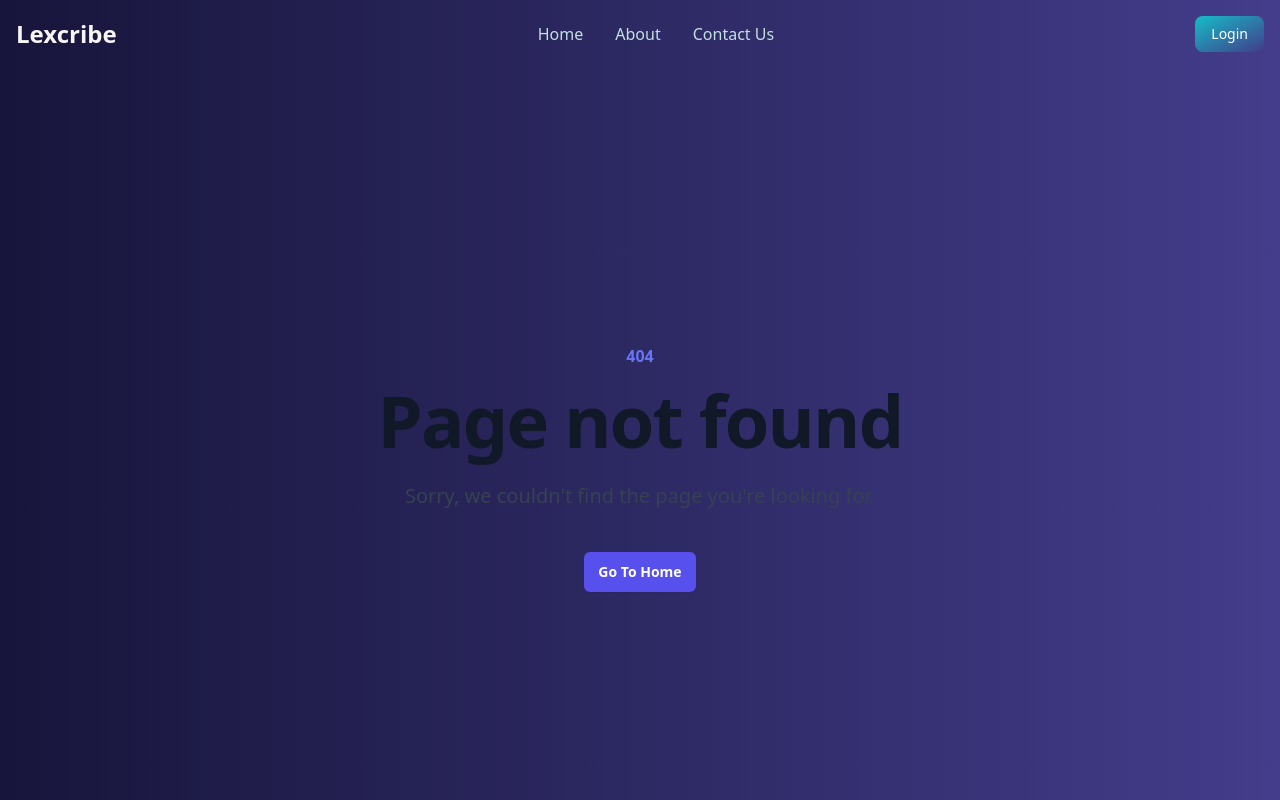
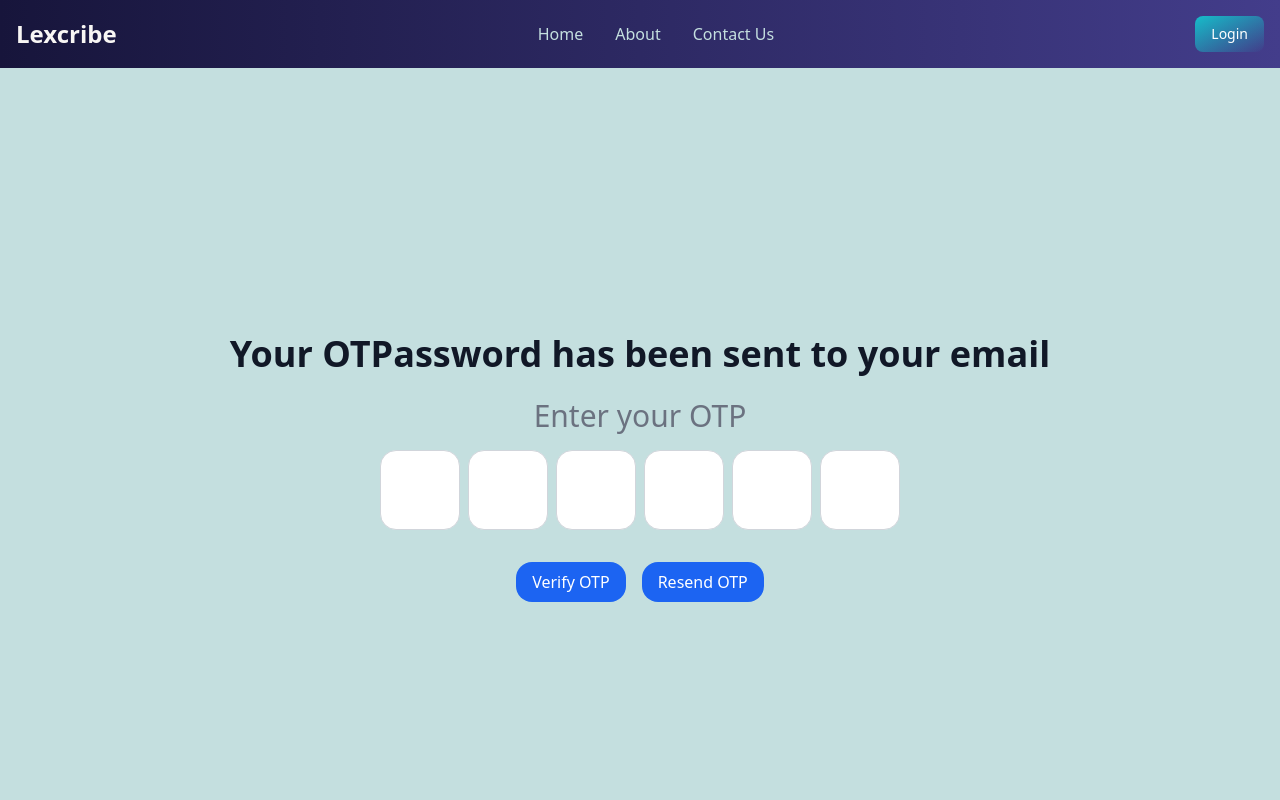
Before and after one commit to GioMjds/Lexcribe, a React (Vite) app in the folder Frontend/lexis-app/: page /reset in a window 1280 px wide. Shown: the top 800 px of the page. Built offline with nearby package versions, Linux system fonts and the light colour scheme; no server answers.

Commit message:
Connected both forgot password page and its respective otp page to backend

```diff
--- a/Frontend/lexis-app/src/App.tsx
+++ b/Frontend/lexis-app/src/App.tsx
@@ -14,6 +14,7 @@ import SignUp from './pages/SignUp';
 import NavBar from './sections/NavBar';
 import ForgotPassword from './pages/ForgotPassword';
 import Footer from './sections/Footer';
+import OTPReset from './pages/OTPReset';
 
 function App() {
   return (
@@ -46,6 +47,7 @@ const Main = () => {
         <Route path='/forgot-password' element={<ForgotPassword />} />
         <Route path='/signup' element={<SignUp />} />
         <Route path='/otp' element={<OTPassword />} />
+        <Route path='/reset' element={<OTPReset />} />
         <Route path='*' element={<NotFound />} />
       </Routes>
       {!isAuthenticated && <Footer />}
--- a/Frontend/lexis-app/src/pages/ForgotPassword.tsx
+++ b/Frontend/lexis-app/src/pages/ForgotPassword.tsx
@@ -1,19 +1,46 @@
 import { FC, FormEvent, useState } from "react";
 import { Link } from "react-router-dom";
 import { motion } from "framer-motion";
-
+import { sendEmailForReset } from "../services/axios";
+import { useNavigate } from "react-router-dom";
+import axios from "axios";
 const ForgotPassword: FC = () => {
   // Taking the current email address from the user and sending it to the back end
   const [email, setEmail] = useState<string>("");
   const [loading, setLoading] = useState<boolean>(false);
   const [message, setMessage] = useState<string>("");
-
+  const navigate = useNavigate();
+  const apiUrl = import.meta.env.VITE_API_URL;
   // Connect the back end functionality for the forgot password feature
   const handleSubmit = async (e: FormEvent) => {
     e.preventDefault();
     setLoading(true);
     setMessage("");
-    // Continue the implementation of the forgot password feature
+
+    try {
+      const response = await sendEmailForReset(apiUrl,email);
+      if(response.status === 200) {
+        sessionStorage.setItem("email", email);
+        navigate('/reset');
+      };
+
+
+
+    } catch(error: any) {
+      const {status ,data } = error.response;
+      setLoading(false);
+      switch(status) {
+        case 400:
+          setMessage(data.error);
+          break;
+        case 404:
+          setMessage(data.error);
+          break;
+        default:
+          alert("Lexscribe is under maintenance. Please try again later")
+      }
+
+    }
   };
 
   return (
@@ -50,7 +77,7 @@ const ForgotPassword: FC = () => {
           </motion.button>
         </form>
         {message && (
-          <p className="mt-4 text-center text-green-600 dark:text-green-400">{message}</p>
+          <p className="mt-4 text-center text-red-600">{message}</p>
         )}
         <div className="mt-4 text-center">
           <Link to="/login" className="text-base font-light text-blue-500 hover:underline">Back to Login</Link>
--- /dev/null
+++ b/Frontend/lexis-app/src/pages/OTPReset.tsx
@@ -0,0 +1,156 @@
+import React, { useState, useEffect } from "react"
+import { sendOtpForReset } from "../services/axios";
+import { useNavigate } from "react-router-dom";
+import axios from "axios";
+import { useMyContext } from '../context/MyContext';
+const OTPReset = () => {
+    const [otp, setOtp] = useState(['', '', '', '', '', '']);
+    const [isResendDisabled, setIsResendDisabled] = useState(false);
+    const [timer, setTimer] = useState(120);
+    const [otpError,setOtpError] = useState("");
+    const navigate = useNavigate()
+    const {setIsAuthenticated} = useMyContext();
+    const apiUrl = import.meta.env.VITE_API_URL;
+
+    const handleChange = (value: string, index: number) => {
+        const newOtp = [...otp];
+        newOtp[index] = value.slice(0, 1);
+        setOtp(newOtp);
+
+        if (value && index < 5) {
+            const nextInput = document.getElementById(`otp-input-${index + 1}`);
+            if (nextInput) nextInput.focus();
+        }
+    };
+
+    const handleKeyDown = (e: React.KeyboardEvent<HTMLInputElement>, index: number) => {
+        if (e.key === 'Backspace' && !otp[index] && index > 0) {
+            const prevInput = document.getElementById(`otp-input-${index - 1}`);
+            if (prevInput) prevInput.focus();
+        }
+    };
+
+    const resendOTP = async() => {
+        setOtpError("")
+        const email = sessionStorage.getItem("email");
+
+        try {
+            const response = await axios.post(`${apiUrl}/reset-password/resend/`,{
+                email: email
+            },{
+            headers: {
+                "Content-Type": "application/json"
+            }
+            })
+
+            if (response.status === 200){
+                setIsResendDisabled(true);
+                setTimer(120);
+
+            }
+        } catch(error:any) {
+            alert("Lexscribe is under maintenance. Please try again later.")
+
+        }
+    };
+
+    useEffect(() => {
+        let interval: ReturnType<typeof setInterval> | null = null;
+
+        if (isResendDisabled && timer > 0) {
+            interval = setInterval(() => {
+                setTimer((prev) => {
+                    if (prev <= 1) {
+                        setIsResendDisabled(false);
+                        if (interval) clearInterval(interval);
+                        return 0;
+                    }
+                    return prev - 1;
+                });
+            }, 1000);
+        }
+
+        return () => {
+            if (interval) clearInterval(interval);
+        };
+    }, [isResendDisabled, timer]);
+
+    const handleSubmit = async(e: React.FormEvent<HTMLFormElement>) => {
+        e.preventDefault()
+        setOtpError("");
+
+        const otpCode = otp.join('');
+        if(otpCode.length === 6) {
+            try {
+
+                const response = await sendOtpForReset(apiUrl, otpCode);
+
+                if(response.status === 200) {
+                    {/*I will add code here after the password reset page*/}
+
+                }
+
+            } catch (error:any) {
+                const {status , data} = error.response;
+                switch(status) {
+                    case 400:
+                        setOtpError(data.error);
+                        break;
+                    case 404:
+                        setOtpError(data.error);
+                        break;
+                    default:
+                        alert("Lexscribe is under maintenance. Please try again later.")
+                }
+            }
+        } else {
+            setOtpError("OTP should be in 6 digits");
+            return
+        }
+
+
+    }
+
+    return (
+        <div className="flex flex-col items-center justify-center min-h-screen bg-light dark:bg-gray-900">
+            <h2 className="mb-6 text-4xl text-center font-semibold text-gray-900">Your OTPassword has been sent to your email</h2>
+            <p className="mb-4 text-3xl font-normal text-gray-500">Enter your OTP</p>
+            <form onSubmit={handleSubmit}>
+                <div className="flex space-x-2">
+                    {otp.map((digit, index) => (
+                        <input
+                            key={index}
+                            id={`otp-input-${index}`}
+                            type="text"
+                            value={digit}
+                            onChange={(e) => handleChange(e.target.value, index)}
+                            onKeyDown={(e) => handleKeyDown(e, index)}
+                            className="w-20 h-20 text-center border border-gray-300 rounded-2xl focus:outline-none focus:ring-2 focus:ring-blue-500 text-4xl sm:w-10 sm:h-10 md:w-20 md:h-20 flex flex-col justify-center"
+                            maxLength={1}
+                        />
+                    ))}
+                </div>
+
+                {otpError && (
+                    <p className="text-red-500 font-bold text-lg">{otpError}</p>
+                )}
+                <div className="mt-4 flex justify-center space-x-4">
+                    <button type="submit" className="mt-4 px-4 py-2 text-white bg-blue-600 rounded-2xl hover:bg-slate-800">
+                        Verify OTP
+                    </button>
+                    <button
+                        onClick={resendOTP}
+                        disabled={isResendDisabled}
+                        className={`mt-4 px-4 py-2 text-white ${isResendDisabled ? 'bg-gray-400' : 'bg-blue-600'} rounded-2xl`}
+                    >
+                        {isResendDisabled ? `Resend OTP in (${timer}s)` : 'Resend OTP'}
+                    </button>
+                </div>
+
+            </form>
+
+        </div>
+    )
+}
+
+export default OTPReset
--- a/Frontend/lexis-app/src/services/axios.ts
+++ b/Frontend/lexis-app/src/services/axios.ts
@@ -28,6 +28,19 @@ export const logOut  = async(url:string) => {
     })
 
 
+    return response
+}
+
+export const sendOtpForReset = async(url:string, otpCode:string) => {
+    const email = sessionStorage.getItem("email");
+    const response = await axios.post(`${url}/email-otp/`, {
+        otpCode : otpCode,
+        email: email
+    }, {
+        headers: {
+            "Content-Type": "application/json"
+        }
+    })
     return response
 }
 export const sendEmailOtp = async(email :string, url:string) =>  {
@@ -85,3 +98,17 @@ export const handleLogin =  async(email:string , password: string, url: string)
 
     return response
 }
+
+export const sendEmailForReset = async(url: string, email:string) => {
+
+    const response = await axios.post(`${url}/reset-password/email/`,{
+        email: email
+    }, {
+        headers : {
+            "Content-type": "application/json"
+        }
+    })
+
+    return response
+
+}
```
Also changed, not shown: 1 other file (tests, documents, lock files or other folders).
